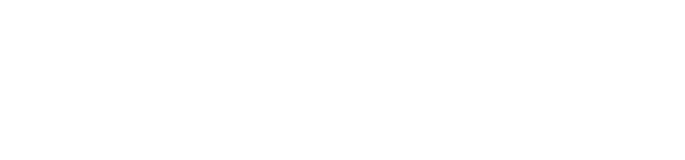
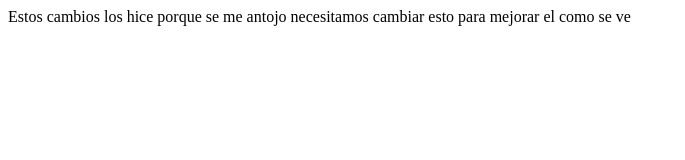
Before and after one commit to LuisGaxiola117/Practica_HTML, a plain HTML site: page index.html in a window 1280 px wide. Shown: the whole page, without its empty margins (0-685 px from the left). Drawn offline with Linux system fonts and the light colour scheme.

Commit message:
mas texto

```diff
--- a/index.html
+++ b/index.html
@@ -1,9 +1,10 @@
 <!DOCTYPE html>
-<html >
+<html>
 <head>
     <title>Ejemplo </title>
 </head>
 <body>
-
+    Estos cambios los hice porque se me antojo
+    necesitamos cambiar esto para mejorar el como se ve
 </body>
 </html>
```
Also changed, not shown: glosario.txt.
